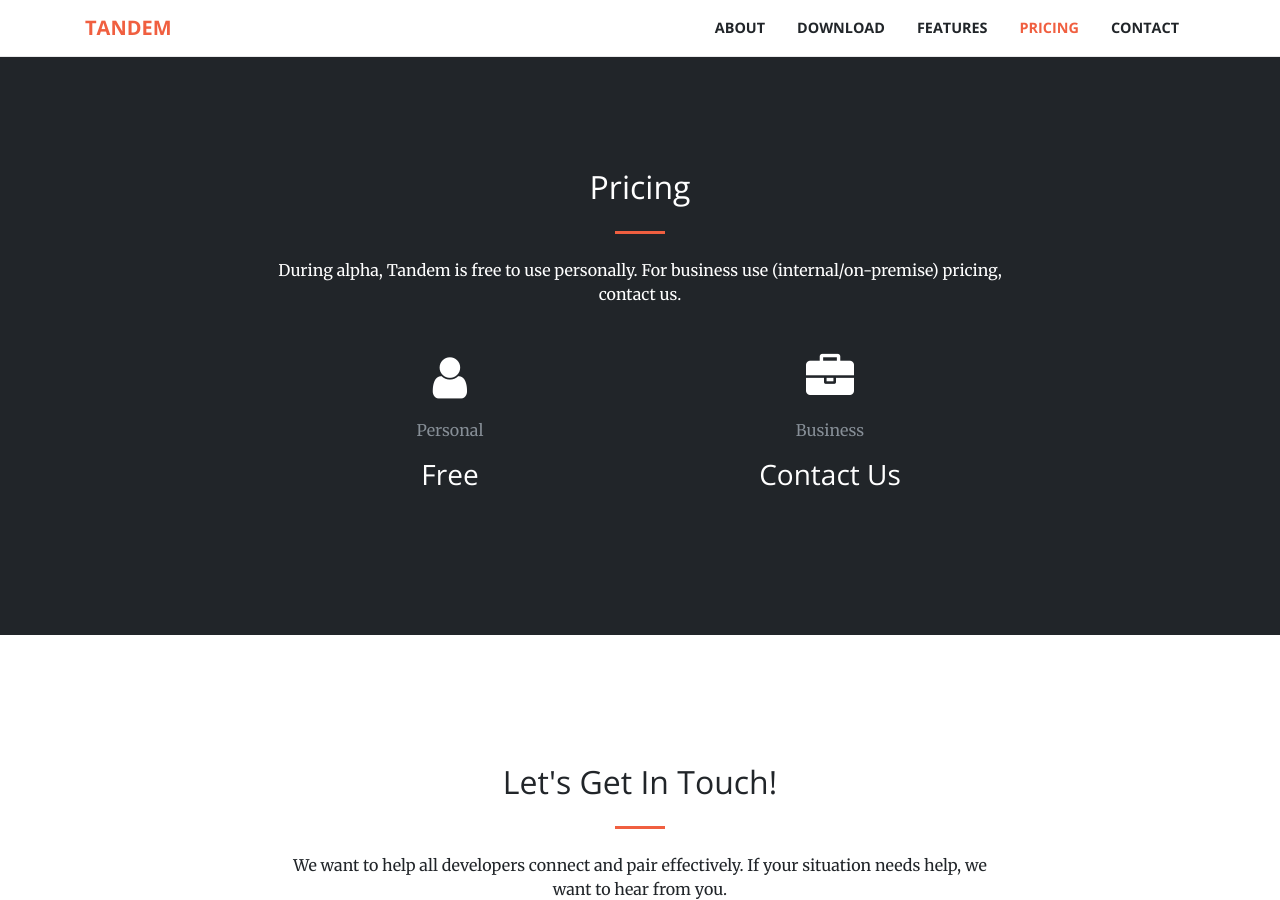
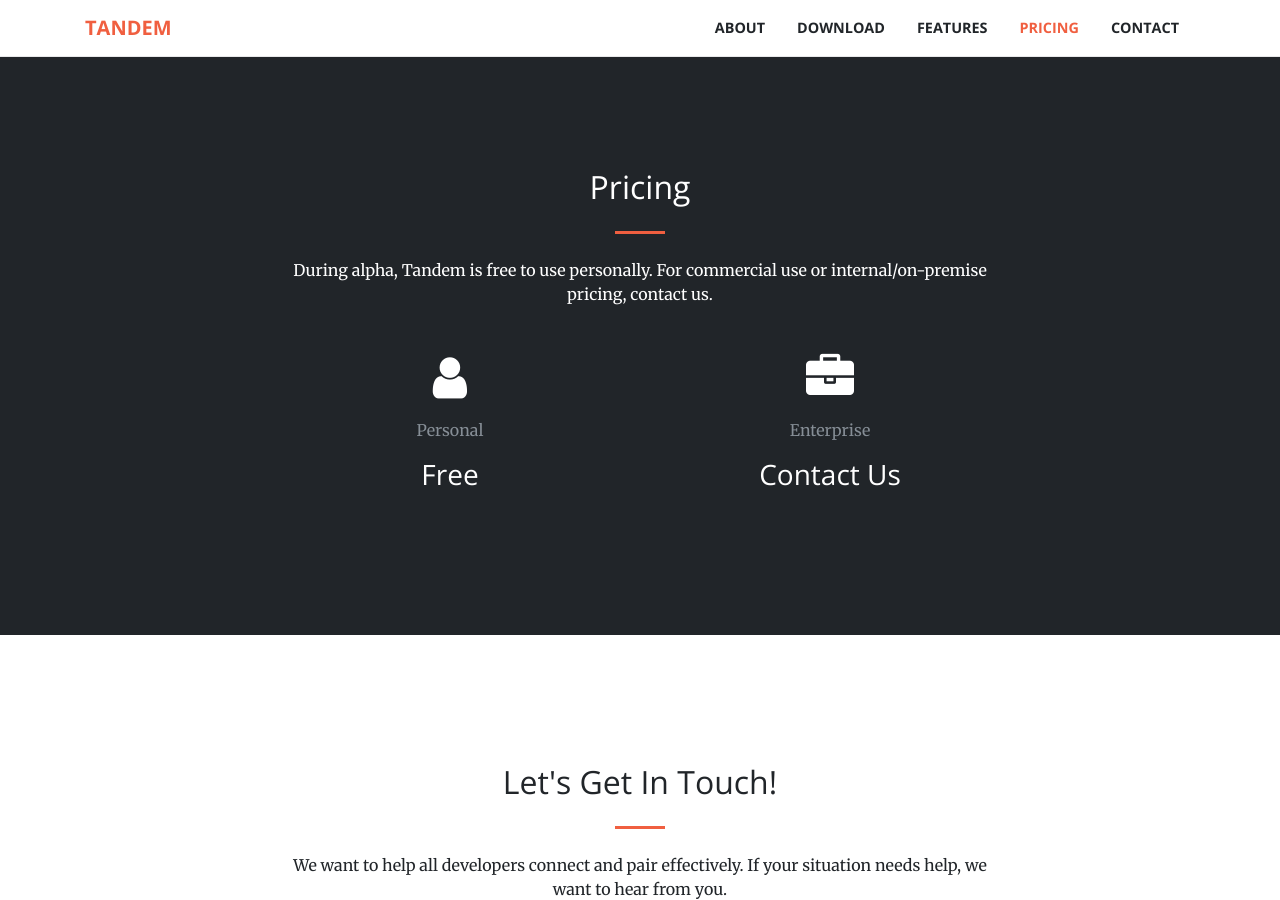
Before and after one commit to RideTandem/ridetandem.github.io, a Jekyll site: the page built from index.md, in a window 1280 px wide and 900 px high, scrolled down 2498 px. Built offline with Jekyll 4.4.1, drawn with Linux system fonts in a browser that asks for light colours; our own code applies the rules of GitHub Pages for plain Markdown files.

Commit message:
Rename business to enterprise

```diff
--- a/_layouts/landing.html
+++ b/_layouts/landing.html
@@ -180,7 +180,7 @@
                 <hr class="my-4">
                 <p class="mb-5">
                     During alpha, Tandem is free to use personally.
-                    For business use (internal/on-premise) pricing, contact us.
+                    For commercial use or internal/on-premise pricing, contact us.
                 </p>
             </div>
         </div>
@@ -195,7 +195,7 @@
             <div class="col-lg-4 mr-auto text-center">
                 <i class="fa fa-briefcase fa-3x mb-3 sr-contact"></i>
                 <p class="text-muted">
-                    Business
+                    Enterprise
                 </p>
                 <h3 class="mb-3">Contact Us</h3>
             </div>
```
